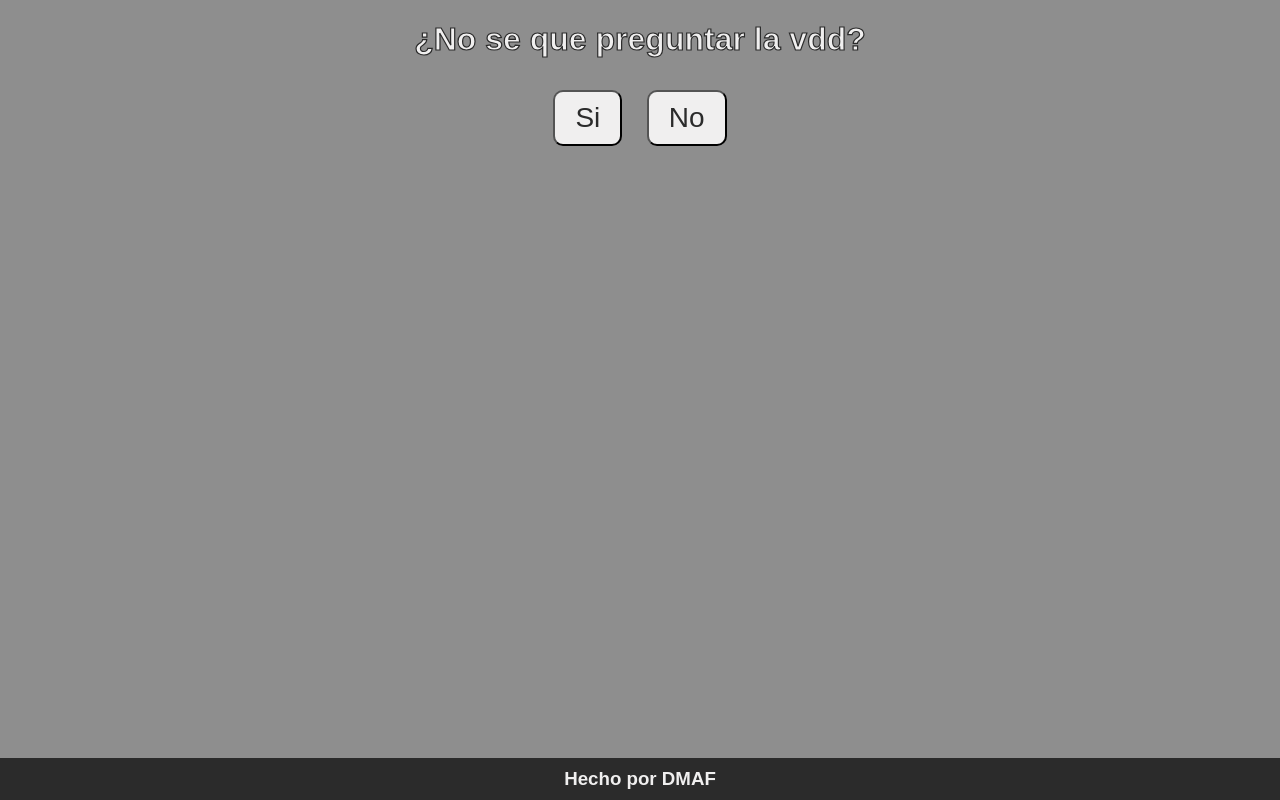
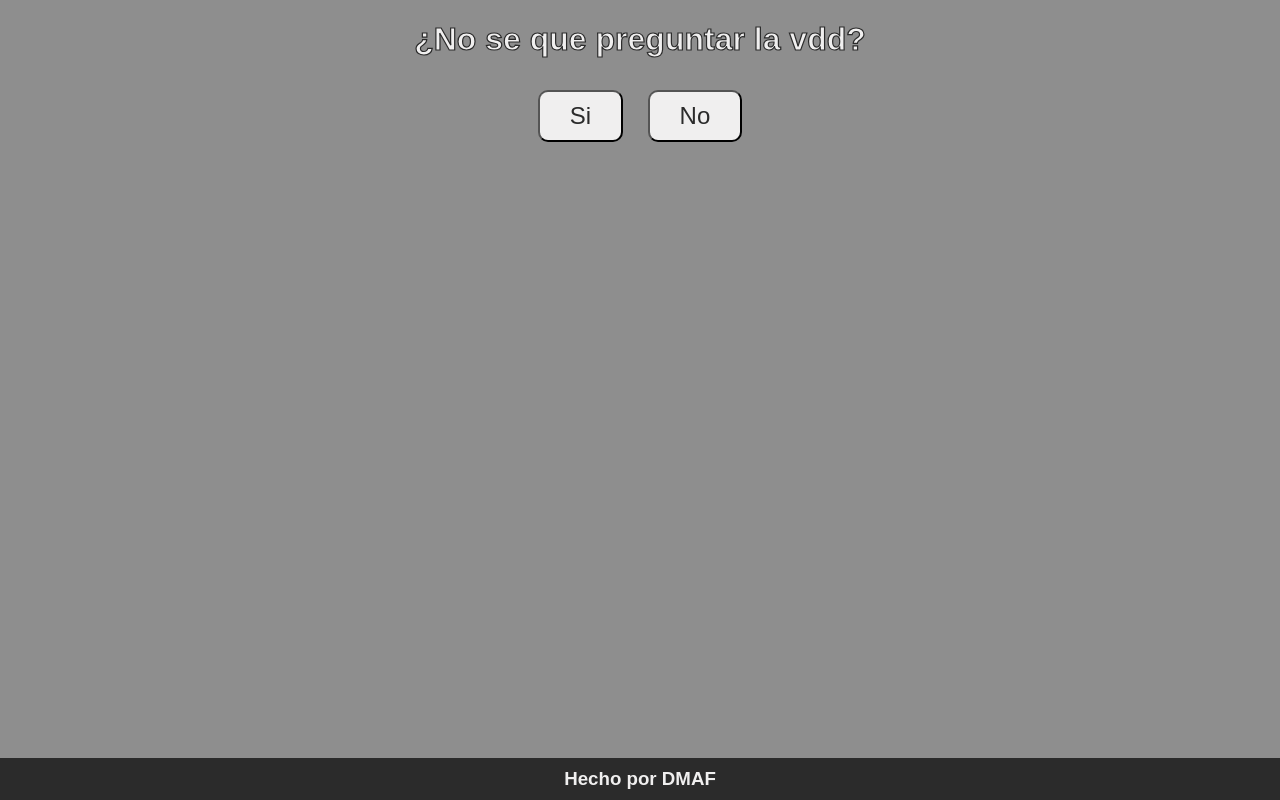
Before and after one commit to ItsDMAF/NoImposible, a plain HTML site: page index.html in a window 1280 px wide. Drawn offline with Linux system fonts and the light colour scheme.

Commit message:
Tamaño de los bottones ajustado

```diff
--- a/style.css
+++ b/style.css
@@ -13,9 +13,9 @@ body {
 }
 
 #SiBtn, #NoBtn {
-    font-size: 28px;
+    font-size: 24px;
     color: rgb(43, 43, 43);
-    padding: 10px 20px;
+    padding: 10px 30px;
     background-color: rgb(240, 239, 239);
     margin: 10px;
     cursor: pointer;
```
